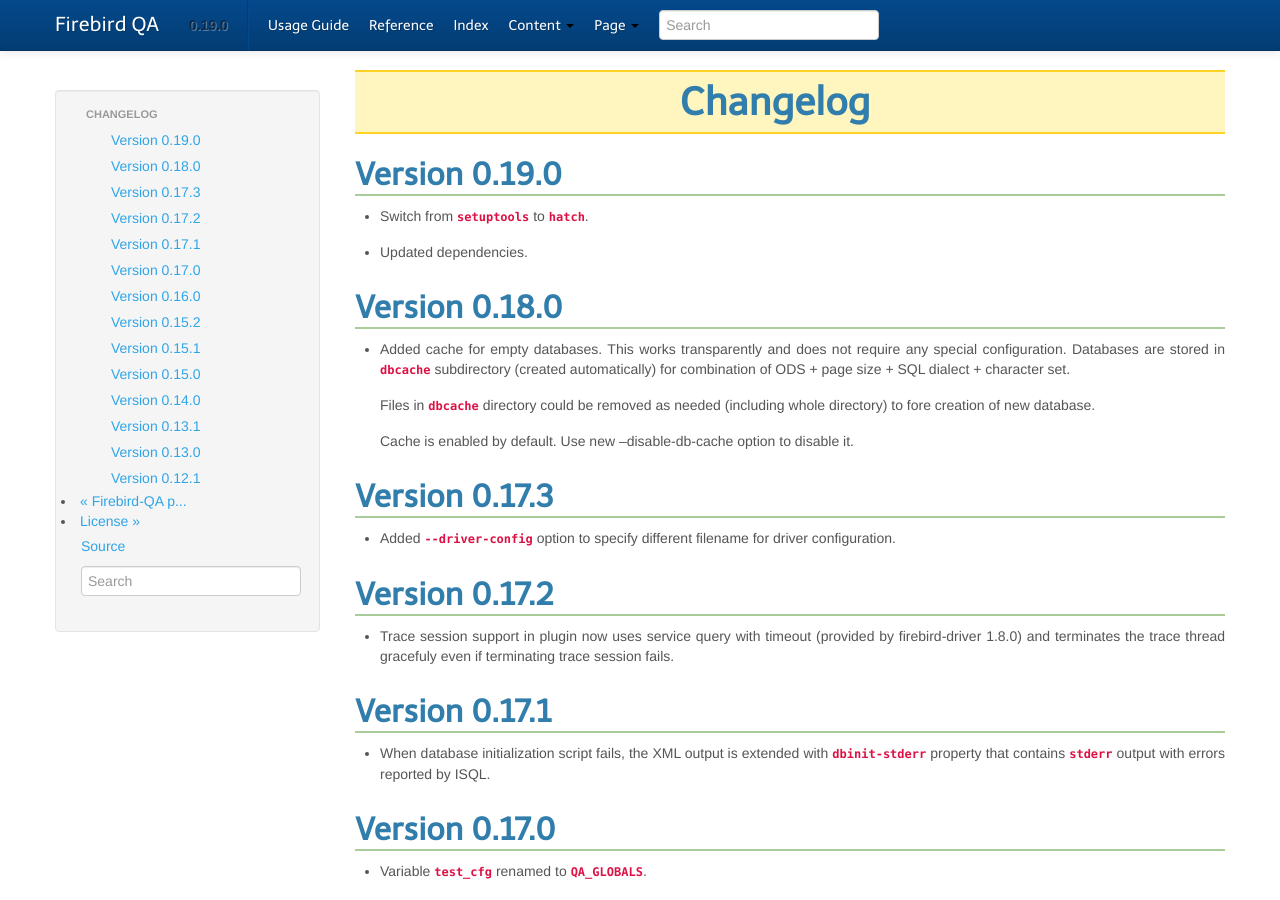
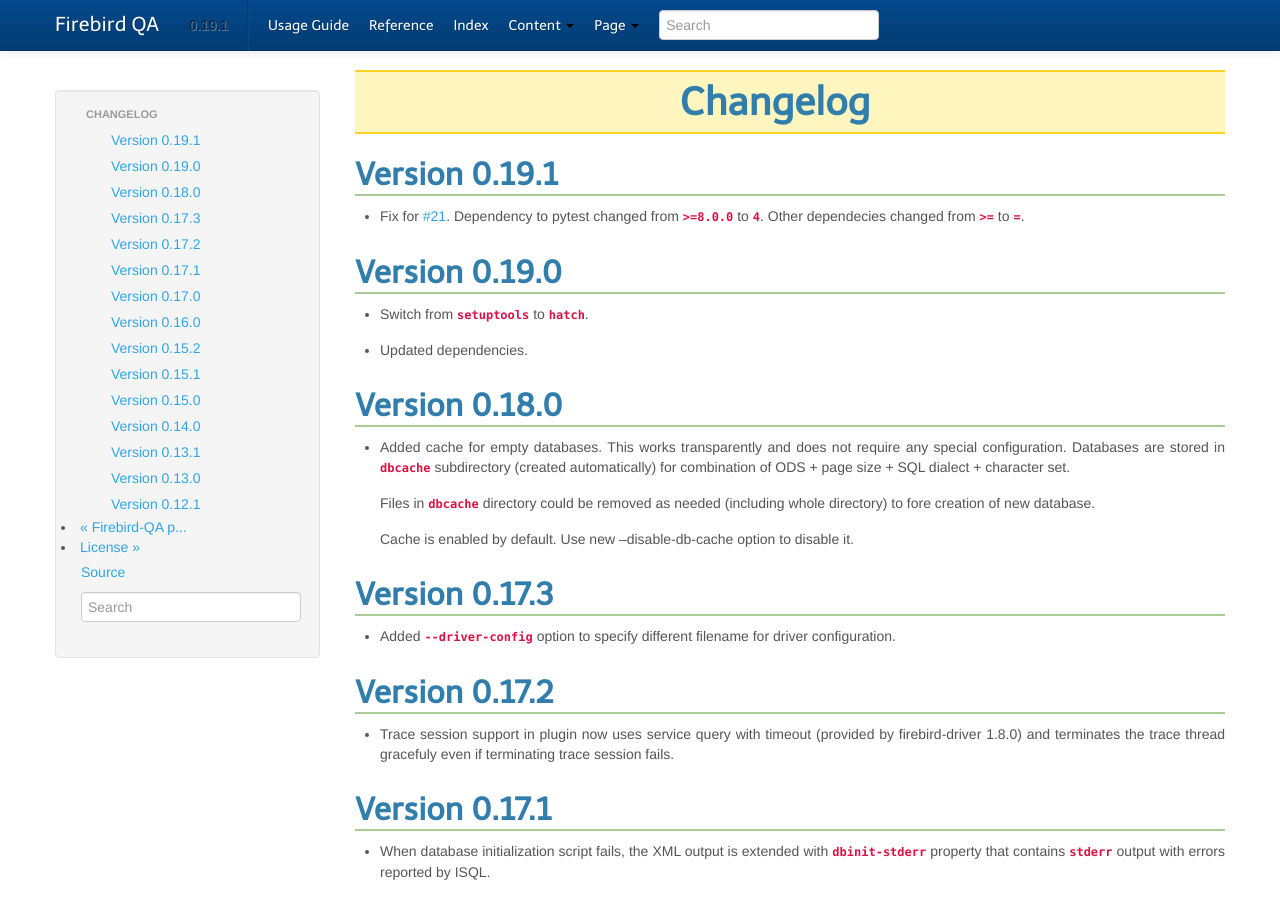
Before and after one commit to FirebirdSQL/firebird-qa, a Sphinx documentation site: the page built from docs/changelog.txt, in a window 1280 px wide and 900 px high. Built offline with Sphinx 7.4.7, drawn with Linux system fonts in a browser that asks for light colours.

Commit message:
Fix for #24

```diff
--- a/docs/changelog.txt
+++ b/docs/changelog.txt
@@ -3,6 +3,13 @@
 #########
 
 .. currentmodule:: firebird.qa.plugin
+
+
+Version 0.19.1
+==============
+
+* Fix for `#21 <https://github.com/FirebirdSQL/firebird-qa/issues/21>`_. Dependency to pytest
+  changed from `>=8.0.0` to `~=7.4`. Other dependecies changed from `>=` to `~=`.
 
 Version 0.19.0
 ==============
--- a/src/firebird/qa/__about__.py
+++ b/src/firebird/qa/__about__.py
@@ -1,4 +1,4 @@
 # SPDX-FileCopyrightText: 2021-present The Firebird Projects <www.firebirdsql.org>
 #
 # SPDX-License-Identifier: MIT
-__version__ = "0.19.0"
+__version__ = "0.19.1"
```
Also changed, not shown: CHANGELOG.md (+7 -0 lines), pyproject.toml (+4 -4 lines).
